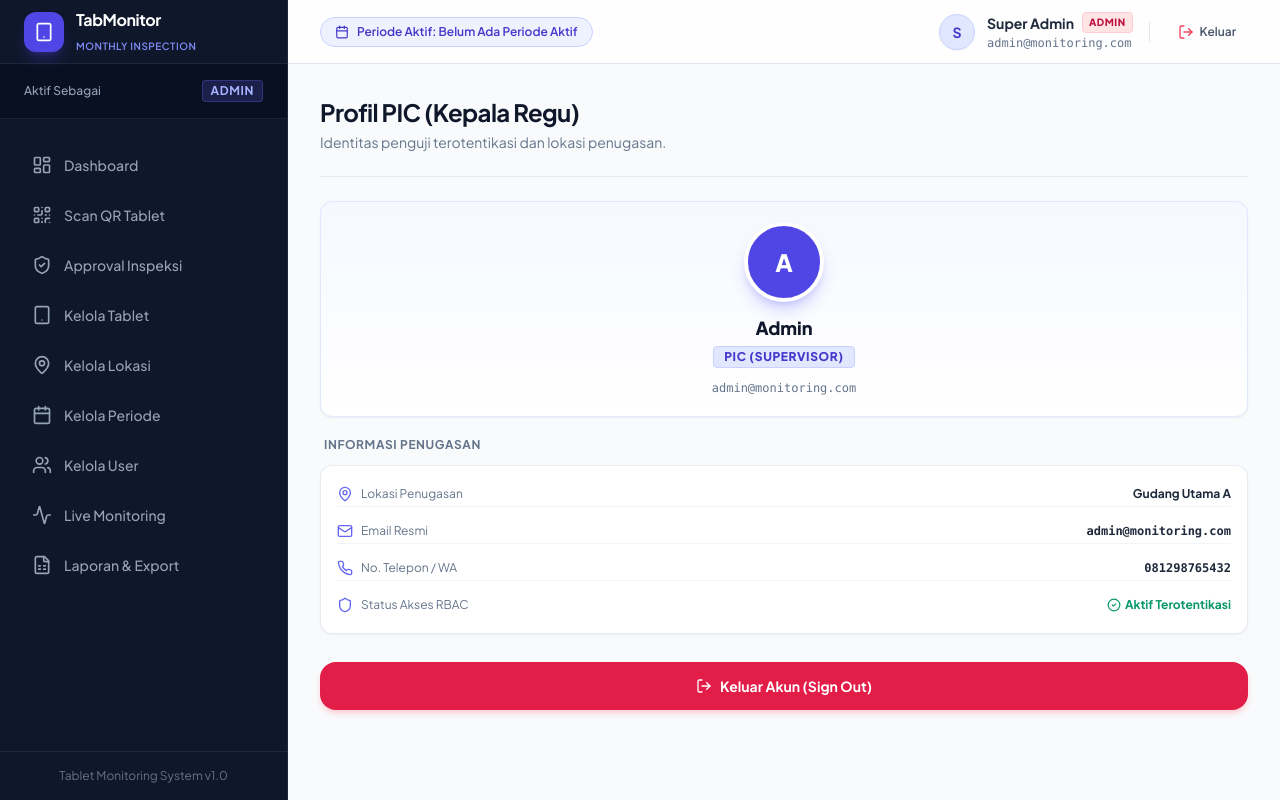
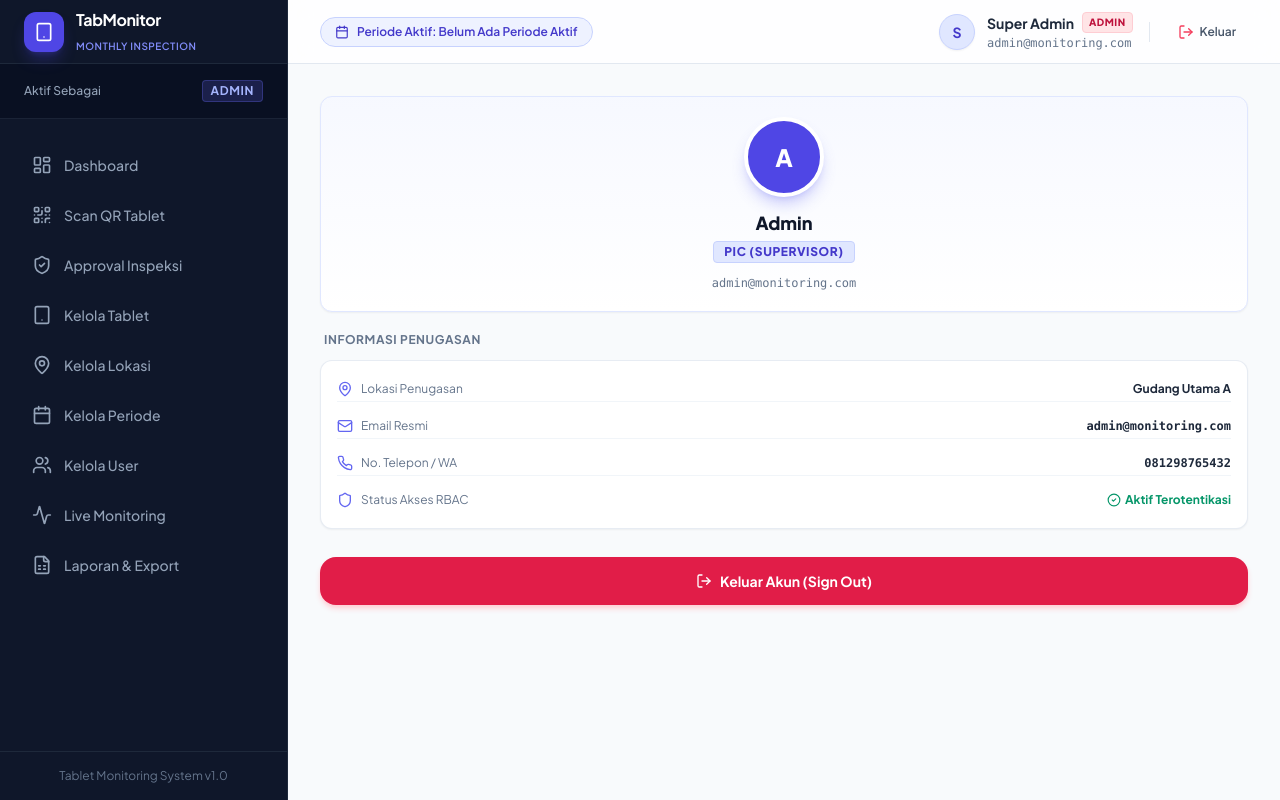
Before and after one commit to Bogaaing/monitoringtablet, a Next.js app: page /pic/profile in a window 1280 px wide. Built offline with nearby package versions, Linux system fonts and the light colour scheme; no server answers; the database is empty.

Commit message:
feat(pic): remove title header from PIC Profile page

```diff
--- a/app/(dashboard)/pic/profile/page.tsx
+++ b/app/(dashboard)/pic/profile/page.tsx
@@ -1,7 +1,6 @@
 "use client";
 
 import React, { useState, useEffect } from "react";
-import { PageHeader } from "@/components/shared/page-header";
 import { authService } from "@/services/auth.service";
 import { User } from "@/types";
 import { Card, CardContent } from "@/components/ui/card";
@@ -46,10 +45,6 @@ export default function PicProfilePage() {
 
   return (
     <div className="space-y-5 animate-in fade-in">
-      <PageHeader
-        title="Profil PIC (Kepala Regu)"
-        description="Identitas penguji terotentikasi dan lokasi penugasan."
-      />
 
       {/* Avatar & Identitas Utama */}
       <Card className="border-indigo-100 dark:border-indigo-950 bg-gradient-to-b from-indigo-50/50 to-white dark:from-indigo-950/20 dark:to-slate-900 overflow-hidden shadow-sm">
```
